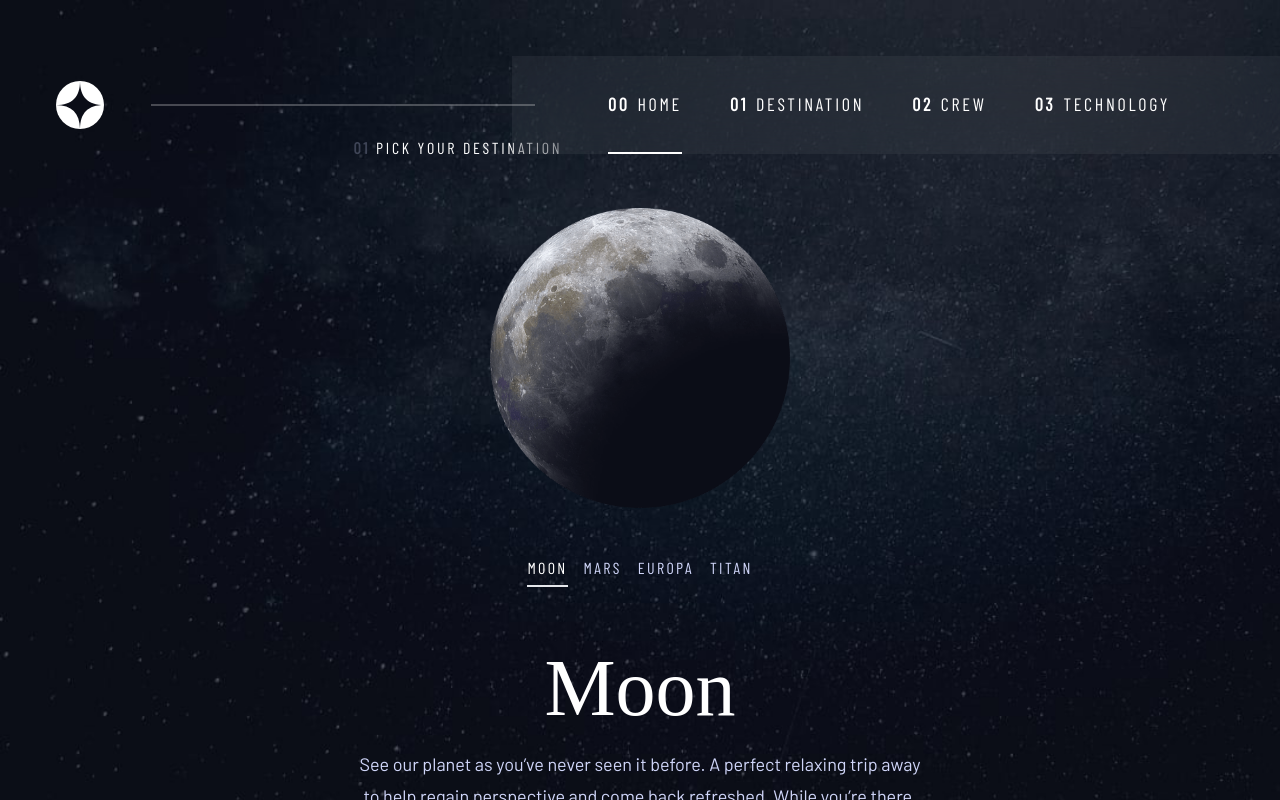
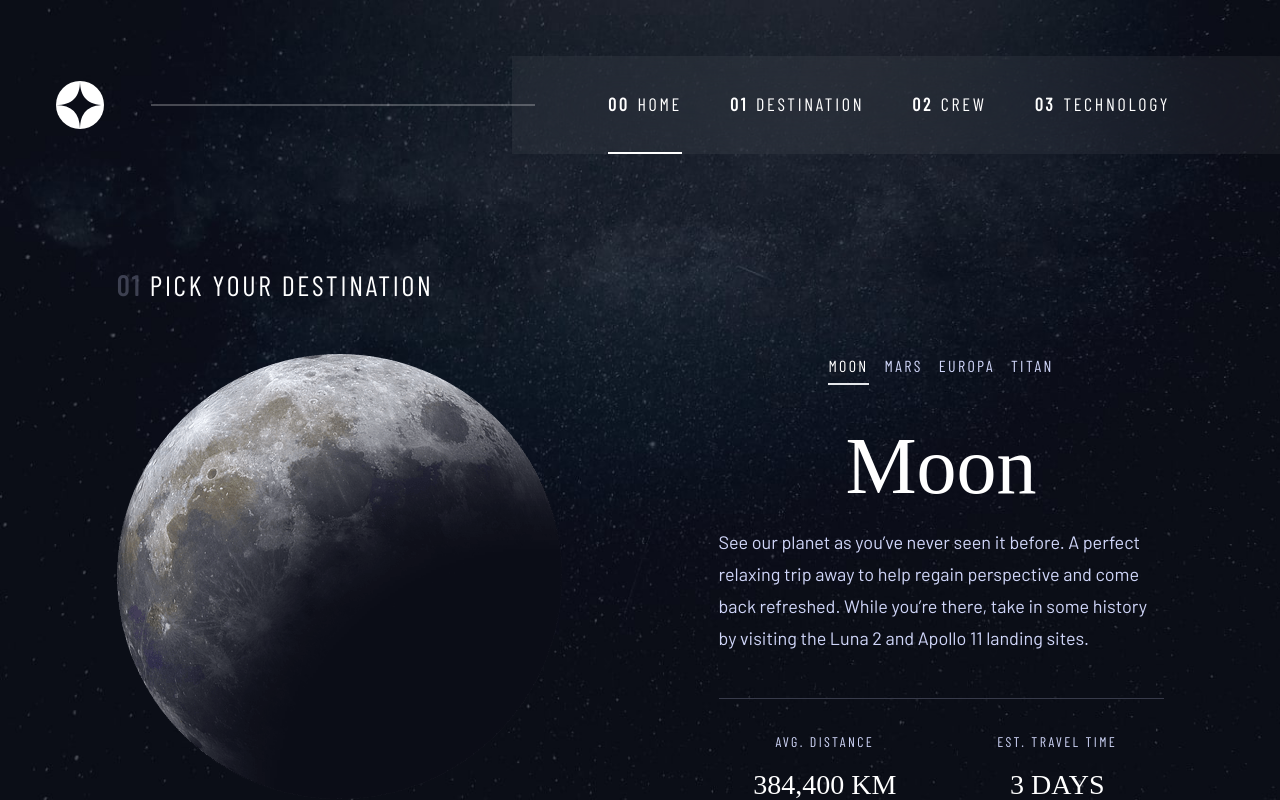
Before and after one commit to MaxWolts/space-tourism, a Next.js app: page /destination/0 in a window 1280 px wide. Shown: the top 800 px of the page. Built offline with nearby package versions, Linux system fonts and the light colour scheme; a web font is replaced by a local one.

Commit message:
:iphone: working in the responsive design: added Destination desktop

```diff
--- a/app/destination/[id]/page.tsx
+++ b/app/destination/[id]/page.tsx
@@ -9,15 +9,17 @@ const Destinations = ({params}: Props) => {
   const info = data.destinations[id]
   if (id || id === 0) {
     return (
-      <div className="grid justify-center justify-items-center gap-12 mt-16 md:mt-28">
-        <div className="navText md:text-xl md:justify-self-start">
+      <div className="grid justify-center justify-items-center gap-12 mt-16 md:mt-28 xl:mt-[30vh]">
+        <div className="navText md:text-xl md:justify-self-start xl:text-[1.75rem]">
           <p><strong className="text-lightBlue opacity-25 ">01</strong> PICK YOUR DESTINATION</p>
         </div>
-        <Image src={ "/"+info.images.png} className={"h-[18.75rem] w-[18.75rem] "} width={170} height={170} alt={info.name}/>
+        <div className="grid justify-items-center gap-7 xl:grid-cols-[minmax(27.813rem,_1fr)_minmax(27.813rem,_1fr)] xl:gap-[9.813rem]">
+          <Image src={ "/"+info.images.png} className={"h-[18.75rem] w-[18.75rem] xl:w-[27.813rem] xl:h-[27.813rem]"} width={170} height={170} alt={info.name}/>
+          <div className="grid justify-items-center gap-7">
             <DestinationNav id={id} />
             <div className="text-center mb-4">
               <h3>{info.name}</h3>
-          <p className="regularText font-BarlowRegular text-center text-lightBlue max-w-[35.813rem]">
+              <p className="regularText font-BarlowRegular text-center text-lightBlue max-w-[35.813rem] xl:max-w-[27.813rem] xl:text-left">
                 {info.description}
               </p>
             </div>
@@ -32,6 +34,8 @@ const Destinations = ({params}: Props) => {
               </div>
             </div>
           </div>
+        </div>
+      </div>
     )
   }
   return <><p>not found</p></>
```
Lines whose indentation alone changed are shown as unchanged.
